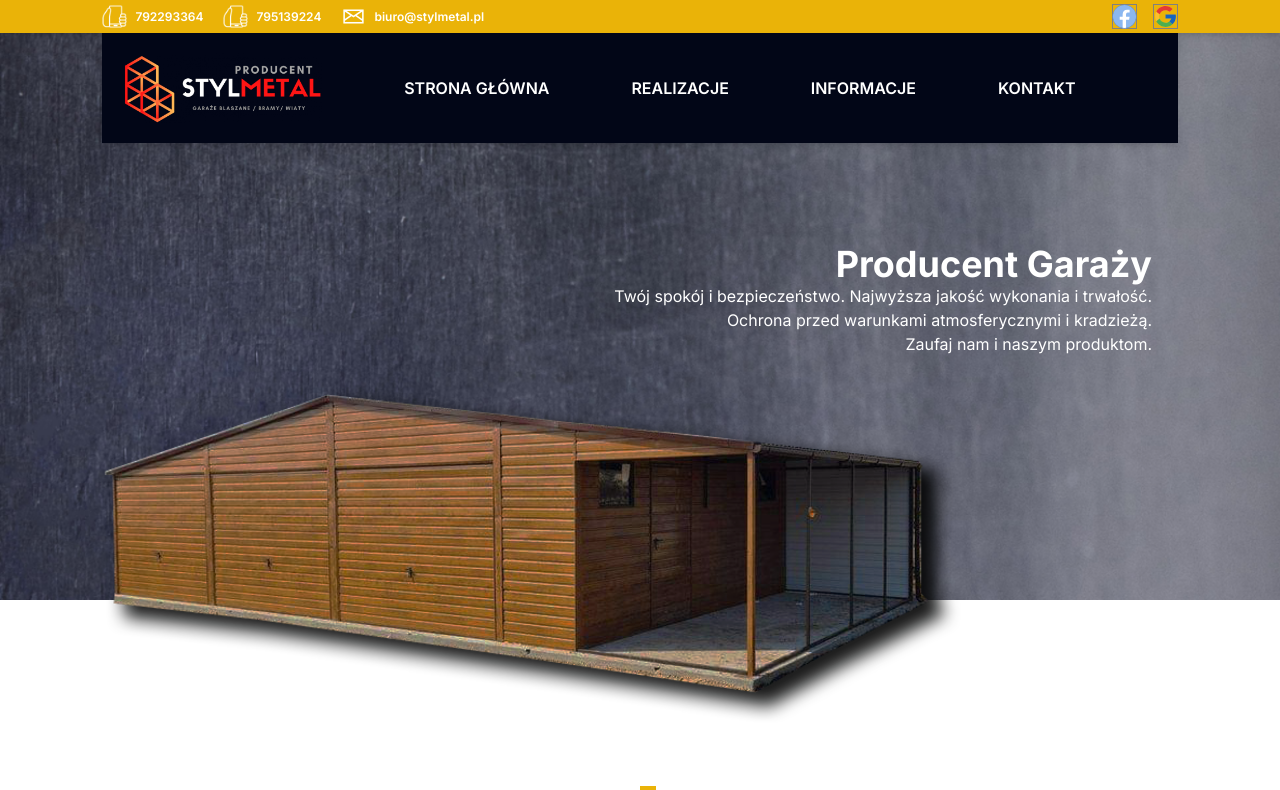
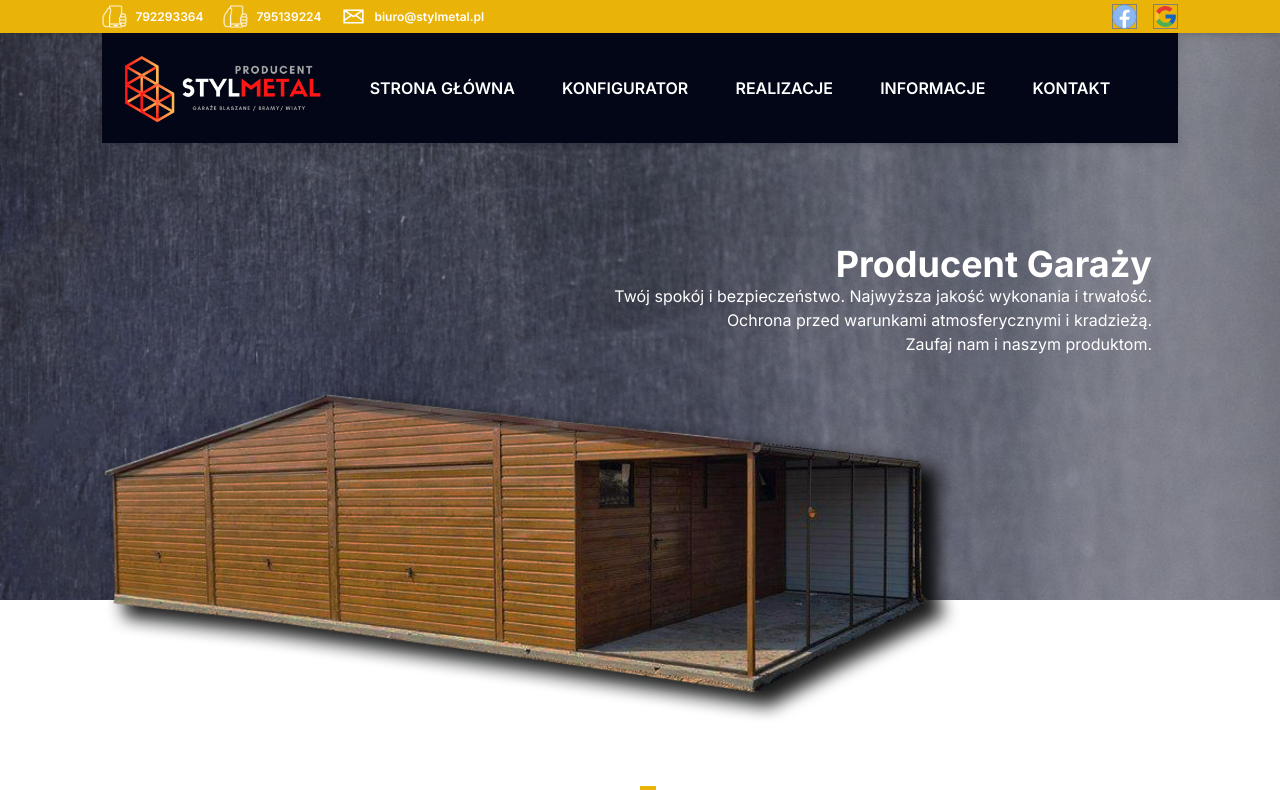
Before and after one commit to MilTech124/WebStylmetal, a Next.js app: page / in a window 1280 px wide. Shown: the top 790 px of the page. Built offline with nearby package versions, Linux system fonts and the light colour scheme.

Commit message:
add configurator

```diff
--- a/src/components/Header.js
+++ b/src/components/Header.js
@@ -1,5 +1,6 @@
 "use client";
 import React, { useState } from "react";
+import Link from "next/link";
 import { FiMenu } from "react-icons/fi";
 
 function Header() {
@@ -10,21 +11,21 @@ function Header() {
         <div className="flex gap-5 ">
           <div className="flex items-center gap-2 py-1 hover:scale-105 transition-all">
             <img src="/phone.svg" className="w-[25px] h-[25px]" alt="phone" />
-            <a href="tel:+48792293364" className="text-xs text-white font-semibold">792293364</a>
+            <Link href="tel:+48792293364" className="text-xs text-white font-semibold">792293364</Link>
           </div>
           <div className="flex items-center gap-2 py-1 hover:scale-105 transition-all">
             <img src="/phone.svg" className="w-[25px] h-[25px]" alt="phone" />
-            <a href="tel:+48795139224" className="text-xs text-white font-semibold">795139224</a>
+            <Link href="tel:+48795139224" className="text-xs text-white font-semibold">795139224</Link>
           </div>
           <div className="flex items-center gap-2 py-1 hover:scale-105 transition-all">
             <img src="/Email.svg" className="w-[25px] h-[25px]" alt="phone" />
-            <a href="mailto:+48795139224" className="text-xs text-white font-semibold">biuro@stylmetal.pl</a>
+            <Link href="mailto:+48795139224" className="text-xs text-white font-semibold">biuro@stylmetal.pl</Link>
           </div>
         </div>
 		<div className="flex ">
 			<div className="flex items-center gap-4 py-1" >
-				<a className="hover:scale-110 transition-all" href="https://www.facebook.com/profile.php?id=100083640406301"><img src="/Facebook.svg" className="w-[25px] h-[25px]" alt="facebook" /></a>
-				<a className="hover:scale-110 transition-all" href="#"><img src="/Google.svg" className="w-[25px] h-[25px]" alt="google" /></a>
+				<Link className="hover:scale-110 transition-all" href="https://www.facebook.com/profile.php?id=100083640406301"><img src="/Facebook.svg" className="w-[25px] h-[25px]" alt="facebook" /></Link>
+				<Link className="hover:scale-110 transition-all" href="#"><img src="/Google.svg" className="w-[25px] h-[25px]" alt="google" /></Link>
 
 			</div>
 		</div>
@@ -41,16 +42,19 @@ function Header() {
           } lg:flex w-full max-md:gap-5 justify-evenly text-md font-semibold uppercase`}
         >
           <li className="hover:text-red-500 ">
-            <a href="/">Strona główna</a>
+            <Link href="/">Strona główna</Link>
           </li>
           <li className="hover:text-red-500 ">
-            <a href="/realizacje">Realizacje</a>
+            <Link href="https://www.skonfiguruj-garaz.pl/konfigurator/stylmetal" target="_blank">Konfigurator</Link>
           </li>
           <li className="hover:text-red-500 ">
-            <a href="/#info">Informacje</a>
+            <Link href="/realizacje">Realizacje</Link>
           </li>
           <li className="hover:text-red-500 ">
-            <a href="/kontakt">Kontakt</a>
+            <Link href="/#info">Informacje</Link>
+          </li>
+          <li className="hover:text-red-500 ">
+            <Link href="/kontakt">Kontakt</Link>
           </li>
         </ul>
       </nav>
```
